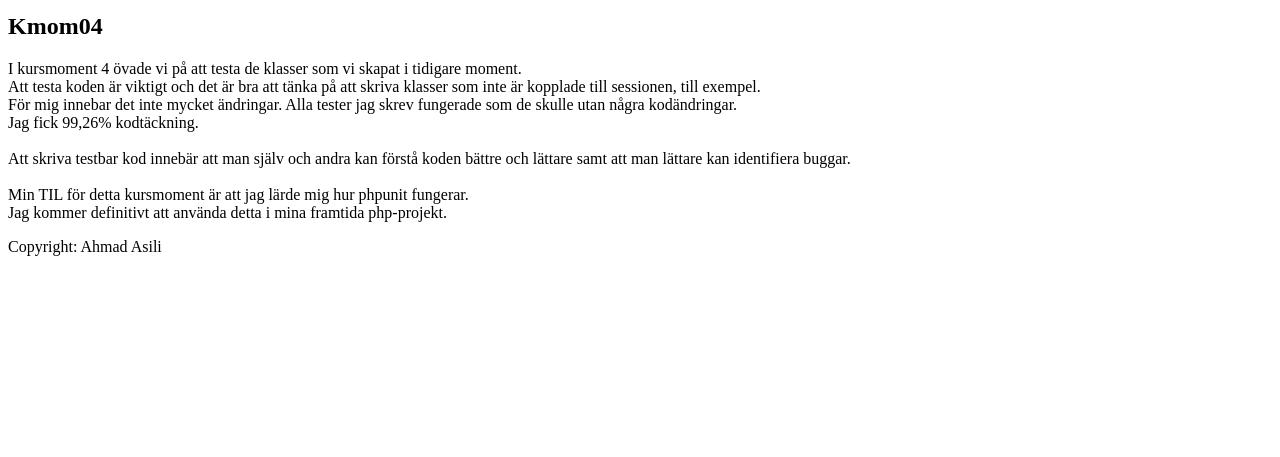
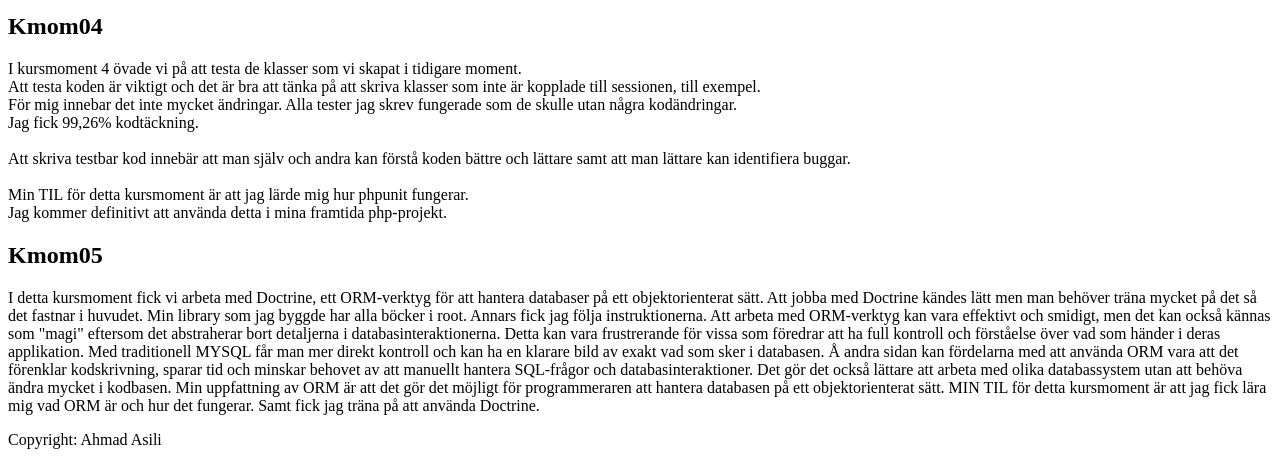
Before and after one commit to asili2001/MVC, a Symfony app: template templates/report.html.twig in a window 1280 px wide. Shown: the part 1545-2002 px from the top of the page. Before the commit the page ends 1801 px from the top, so only its background shows below. Run offline with Twig, Linux system fonts and the light colour scheme; the template is opened without the code that fills it, so the values that code supplies are empty; some libraries are stand-ins or nearby versions.

Commit message:
added: redovisningstexten

```diff
--- a/templates/report.html.twig
+++ b/templates/report.html.twig
@@ -110,6 +110,20 @@
 
                     </p>
                 </div>
+                <div class="item" id="kmom05">
+                    <h2>Kmom05</h2>
+                    <p>
+                        I detta kursmoment fick vi arbeta med Doctrine, ett ORM-verktyg för att hantera databaser på ett objektorienterat sätt.
+                        Att jobba med Doctrine kändes lätt men man behöver träna mycket på det så det fastnar i huvudet.
+                        Min library som jag byggde har alla böcker i root. Annars fick jag följa instruktionerna.
+                        Att arbeta med ORM-verktyg kan vara effektivt och smidigt, men det kan också kännas som "magi" eftersom det abstraherar bort detaljerna i databasinteraktionerna. Detta kan vara frustrerande för vissa som föredrar att ha full kontroll och förståelse över vad som händer i deras applikation. Med traditionell MYSQL får man mer direkt kontroll och kan ha en klarare bild av exakt vad som sker i databasen.
+                        Å andra sidan kan fördelarna med att använda ORM vara att det förenklar kodskrivning, sparar tid och minskar behovet av att manuellt hantera SQL-frågor och databasinteraktioner. Det gör det också lättare att arbeta med olika databassystem utan att behöva ändra mycket i kodbasen.
+                        Min uppfattning av ORM är att det gör det möjligt för programmeraren att hantera databasen på ett objektorienterat sätt.
+                        MIN TIL för detta kursmoment är att jag fick lära mig vad ORM är och hur det fungerar. Samt fick jag träna på att använda Doctrine.
+
+
+                    </p>
+                </div>
             </div>
         </div>
     </div>
```
